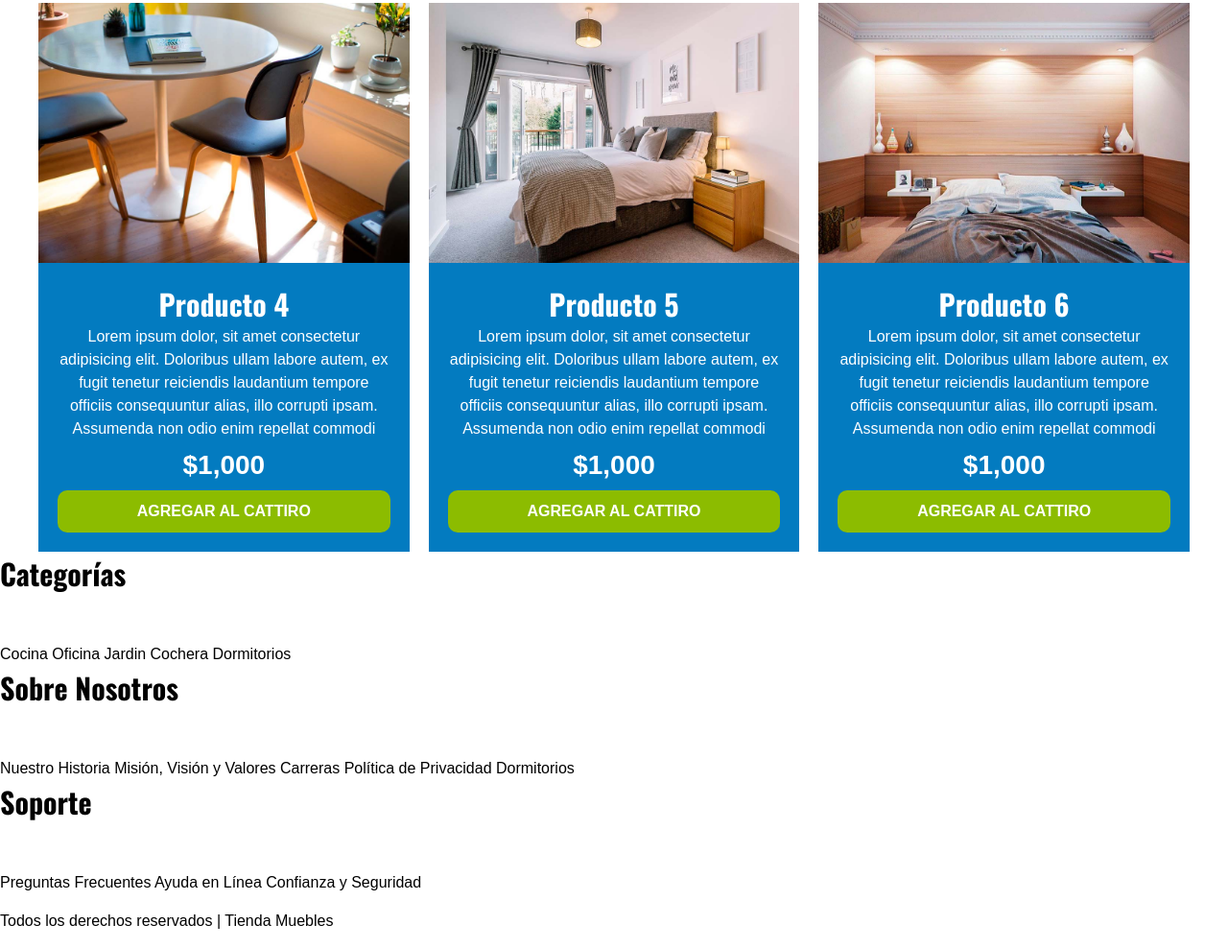
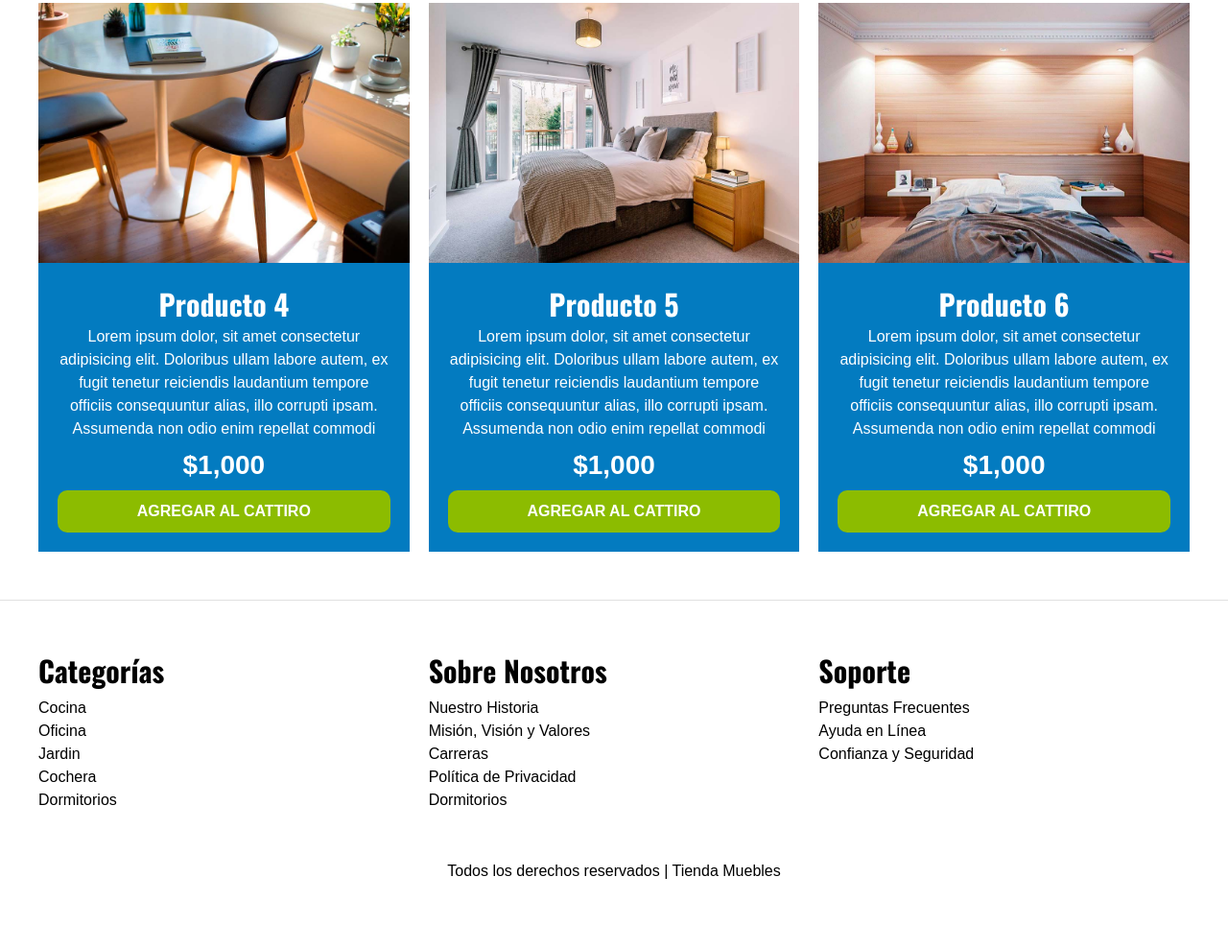
Before and after one commit to LMCyber/Curso-CSS-Ecommerce, a plain HTML site: page index.html in a window 1280 px wide. Shown: the part 2953-3941 px from the top of the page at 96% size. After the commit the page ends 3889 px from the top, so only its background shows below. Drawn offline with nearby package versions, Linux system fonts and the light colour scheme; a web font is replaced by a local one.

Commit message:
Avance clase 44

```diff
--- a/css/app.css
+++ b/css/app.css
@@ -222,3 +222,29 @@ img {
   font-size: 2.8rem;
   font-weight: 900;
 }
+
+/* Footer */
+.site-footer {
+  border-top: 1px solid #e1e1e1;
+  margin-top: 5rem;
+  padding-top: 5rem;
+}
+
+.site-footer h3 {
+  margin-bottom: 0.5rem;
+}
+
+.grid-footer {
+  display: grid;
+  grid-template-columns: repeat(3, 1fr);
+  gap: 2rem;
+}
+
+.footer-menu a {
+  display: block;
+}
+
+.copyright {
+  margin-top: 5rem;
+  text-align: center;
+}
--- a/index.html
+++ b/index.html
@@ -192,11 +192,12 @@
       </div>
     </main>
 
-    <footer>
+    <footer class="site-footer">
+      <div class="grid-footer contenedor">
         <div>
           <h3>Categorías</h3>
 
-        <nav>
+          <nav class="footer-menu">
             <a href="#">Cocina</a>
             <a href="#">Oficina</a>
             <a href="#">Jardin</a>
@@ -206,7 +207,7 @@
         </div>
         <div>
           <h3>Sobre Nosotros</h3>
-        <nav>
+          <nav class="footer-menu">
             <a href="#">Nuestro Historia</a>
             <a href="#">Misión, Visión y Valores</a>
             <a href="#">Carreras</a>
@@ -216,13 +217,14 @@
         </div>
         <div>
           <h3>Soporte</h3>
-        <nav>
+          <nav class="footer-menu">
             <a href="#">Preguntas Frecuentes</a>
             <a href="#">Ayuda en Línea</a>
             <a href="#">Confianza y Seguridad</a>
           </nav>
         </div>
-      <p>Todos los derechos reservados | Tienda Muebles</p>
+      </div>
+      <p class="copyright">Todos los derechos reservados | Tienda Muebles</p>
     </footer>
   </body>
 </html>
```
Lines whose indentation alone changed are shown as unchanged.
